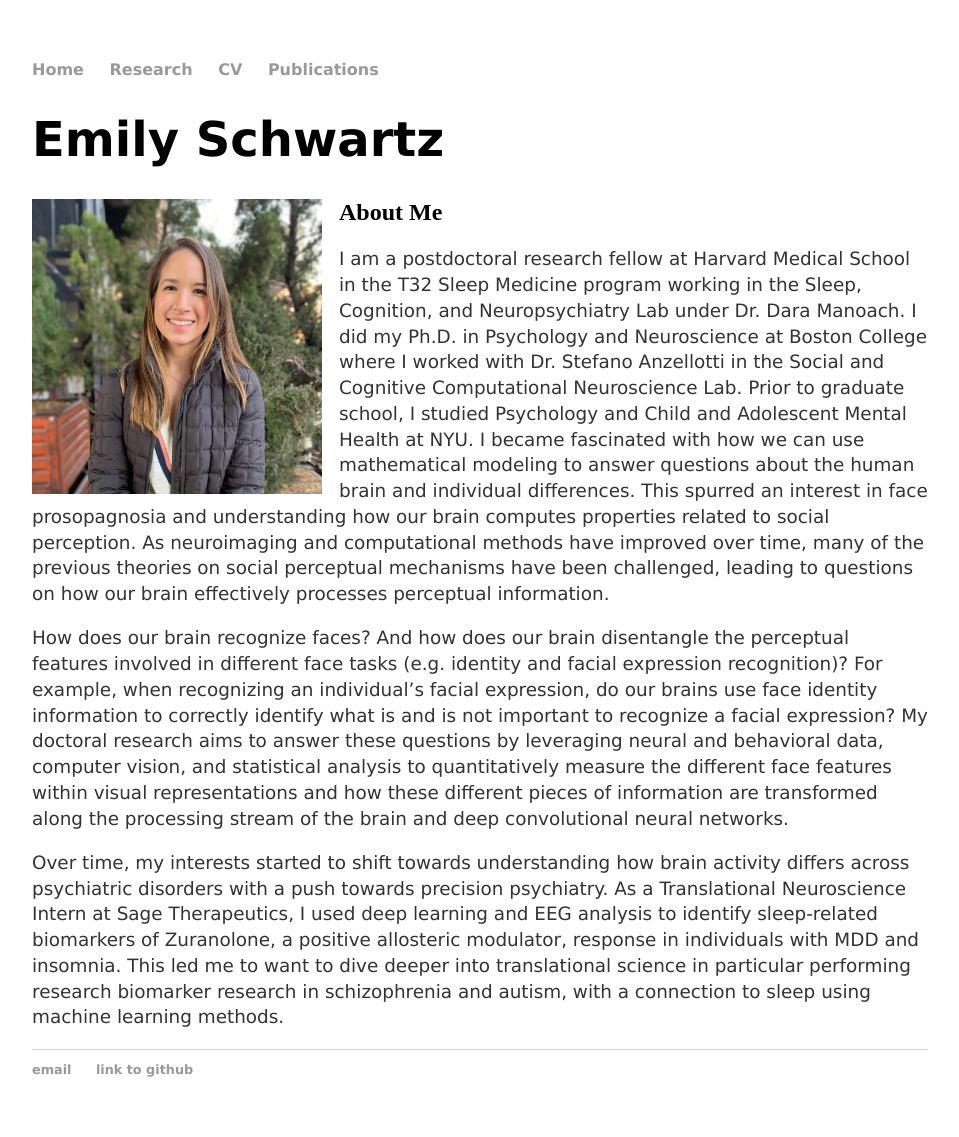
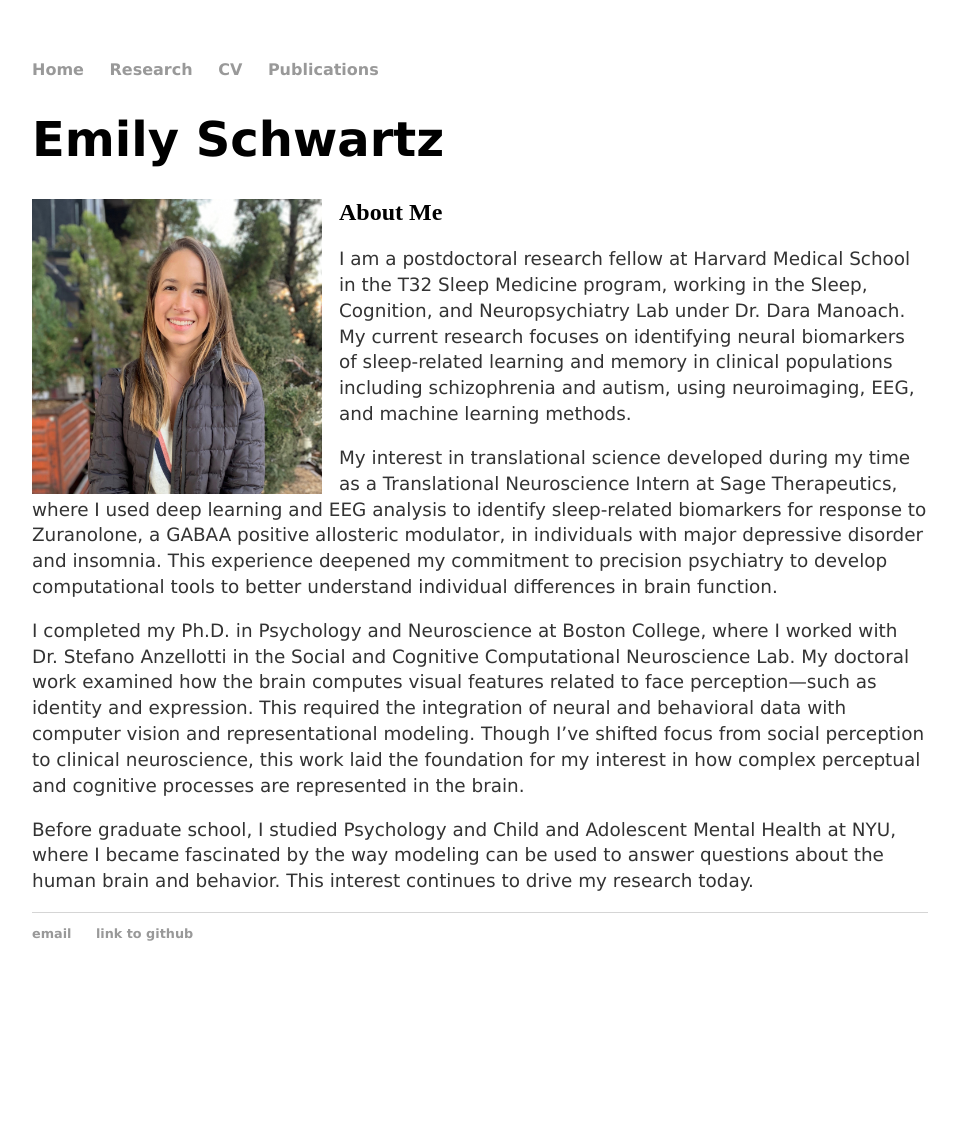
Before and after one commit to els615/els615.github.io, a Jekyll site: the page built from index.html, in a window 1280 px wide. Shown: the whole page, without its empty margins (160-1119 px from the left). Built offline with Jekyll 4.4.1, drawn with Linux system fonts in a browser that asks for light colours; after the commit the page ends 1001 px from its top, so only the background shows below that.

Commit message:
Update index.html

```diff
--- a/index.html
+++ b/index.html
@@ -10,18 +10,19 @@ title: Emily Schwartz
 	<h2>About Me</h2>
 
 	<p>
-		I am a postdoctoral research fellow at Harvard Medical School in the T32 Sleep Medicine program working in the Sleep, Cognition, and Neuropsychiatry Lab under Dr. Dara Manoach. I did my Ph.D. in Psychology and Neuroscience at Boston College where I worked with Dr. Stefano Anzellotti in the Social and Cognitive Computational Neuroscience Lab. Prior to graduate school,
-		I studied Psychology and Child and Adolescent Mental Health at NYU. I became fascinated with how we can use mathematical modeling to answer questions about the human brain and individual differences.
-		This spurred an interest in face prosopagnosia and understanding how our brain computes properties related to social perception. As neuroimaging and computational methods have improved over time,
-		many of the previous theories on social perceptual mechanisms have been challenged, leading to questions on how our brain effectively processes perceptual information.
+I am a postdoctoral research fellow at Harvard Medical School in the T32 Sleep Medicine program, working in the Sleep, Cognition, and Neuropsychiatry Lab under Dr. Dara Manoach. My current research focuses on identifying neural biomarkers of sleep-related learning and memory in clinical populations including schizophrenia and autism, using neuroimaging, EEG, and machine learning methods.
 </p>
-		<p>
-		How does our brain recognize faces? And how does our brain disentangle the perceptual features involved in different face tasks (e.g. identity and facial expression recognition)?
-		For example, when recognizing an individual’s facial expression, do our brains use face identity information to correctly identify what is and is not important to recognize a facial expression?
-		My doctoral research aims to answer these questions by leveraging neural and behavioral data, computer vision, and statistical analysis to quantitatively measure the different face features within visual
-		representations and how these different pieces of information are transformed along the processing stream of the brain and deep convolutional neural networks.
-		</p>
-	<p>
-		 Over time, my interests started to shift towards understanding how brain activity differs across psychiatric disorders with a push towards precision psychiatry. As a Translational Neuroscience Intern at Sage Therapeutics, I used deep learning and EEG analysis to identify sleep-related biomarkers of Zuranolone, a positive allosteric modulator, response in individuals with MDD and insomnia. This led me to want to dive deeper into translational science in particular performing research biomarker research in schizophrenia and autism, with a connection to sleep using machine learning methods.
-	</p>
+
+<p>
+My interest in translational science developed during my time as a Translational Neuroscience Intern at Sage Therapeutics, where I used deep learning and EEG analysis to identify sleep-related biomarkers for response to Zuranolone, a GABAA positive allosteric modulator, in individuals with major depressive disorder and insomnia. This experience deepened my commitment to precision psychiatry to develop computational tools to better understand individual differences in brain function.
+</p>
+
+<p>
+I completed my Ph.D. in Psychology and Neuroscience at Boston College, where I worked with Dr. Stefano Anzellotti in the Social and Cognitive Computational Neuroscience Lab. My doctoral work examined how the brain computes visual features related to face perception—such as identity and expression. This required the integration of neural and behavioral data with computer vision and representational modeling. Though I’ve shifted focus from social perception to clinical neuroscience, this work laid the foundation for my interest in how complex perceptual and cognitive processes are represented in the brain.
+</p>
+
+<p>
+Before graduate school, I studied Psychology and Child and Adolescent Mental Health at NYU, where I became fascinated by the way modeling can be used to answer questions about the human brain and behavior. This interest continues to drive my research today.
+</p>
+
 </div><!-- /.blurb -->
```
